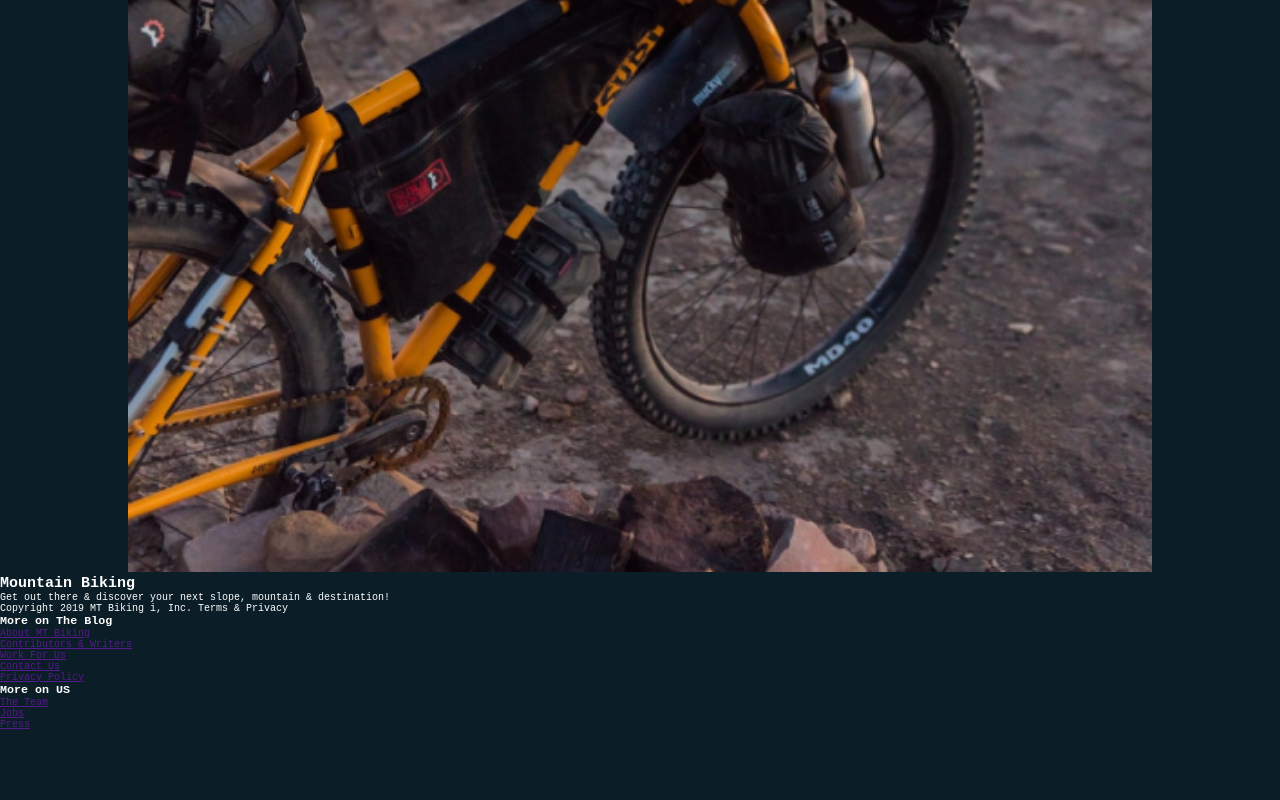
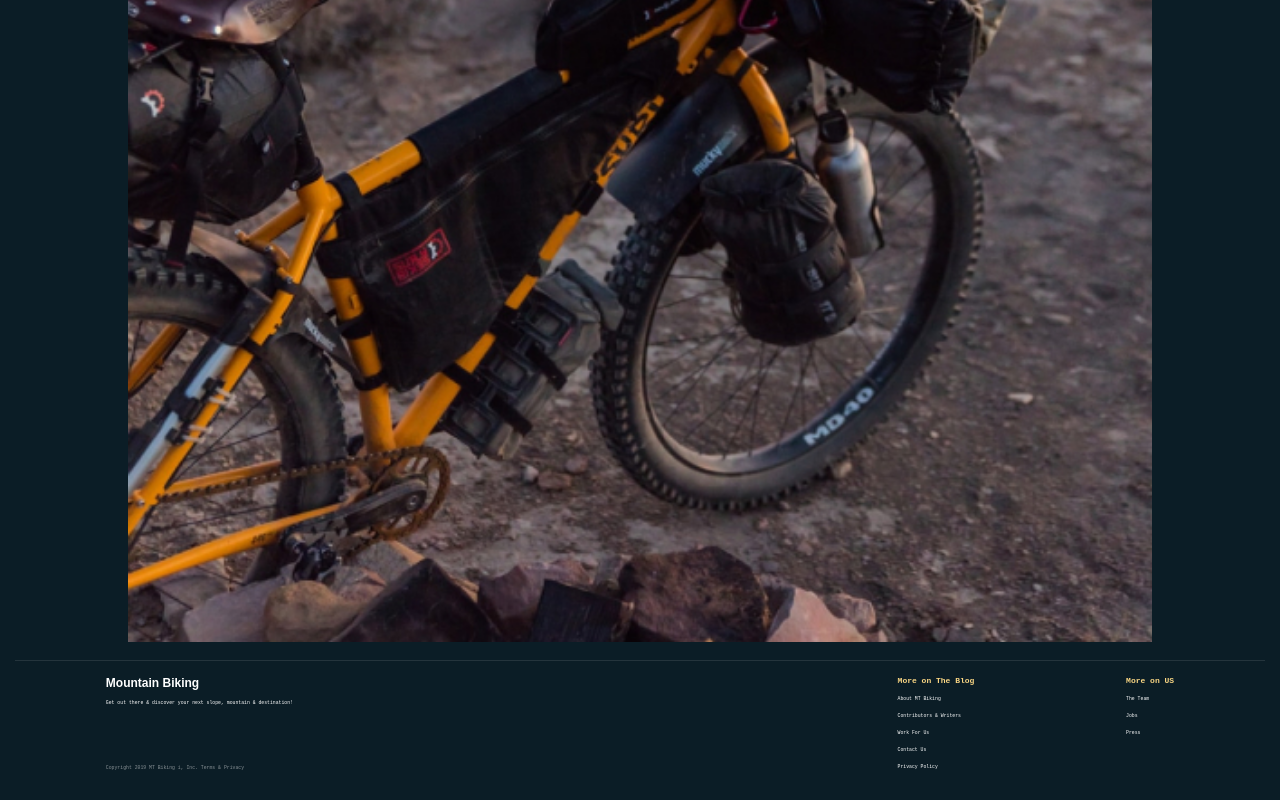
Before and after one commit to agufernndez/proyectoMTBiking, a website: page index.html in a window 1280 px wide. Shown: the part 3886-4686 px from the top of the page. Before the commit the page ends 4616 px from the top, so only its background shows below. Drawn offline with nearby package versions, Linux system fonts and the light colour scheme; a web font is replaced by a local one.

Commit message:
css footer

```diff
--- a/index.html
+++ b/index.html
@@ -144,17 +144,17 @@
     </main>
 
     <footer>
-         <section>
+         <section class="footerSection1">
             <div>
                 <h2>Mountain Biking</h2>
                 <p>Get out there & discover your next slope, mountain & destination!</p>
             </div>
-            <div>
+            <div class>
                 <p>Copyright 2019 MT Biking i, Inc. Terms & Privacy</p>
             </div>
          </section>
 
-         <section>
+         <section class="footerSection2">
             <h3>More on The Blog</h3>
             <ul>
                 <li>
@@ -175,7 +175,7 @@
             </ul>
          </section>
 
-         <section>
+         <section class="footerSection2">
             <h3>More on US</h3>
             <ul>
                 <li>
--- a/scss/style.scss
+++ b/scss/style.scss
@@ -126,6 +126,7 @@ main {
     }
 
     .mainContenido {
+        margin-top: 70px;
 
         article {
             width: 80vw;
@@ -192,3 +193,58 @@ main {
     }
 
 }
+
+footer {
+    display: flex;
+    justify-content: space-around;
+    padding: 15px;
+    margin: 15px;
+    // margin-top: 20px;
+    // padding-top: 20px;
+    font-size: 0.5rem;
+    border-top: 1px solid rgba(255, 255, 255, 0.1) ;
+    // color:;
+
+
+    .footerSection1 {
+        width: 50vw;
+        display: flex;
+        flex-direction: column;
+        justify-content: space-between;
+
+        h2 {
+            font-family: $AB;
+        }
+
+        p {
+            font-size: 0.3rem;
+            width: 35vw;
+            padding-top: 10px;
+        }
+
+        p:nth-child(1) {
+            opacity: 0.5;
+        }
+    }
+
+    .footerSection2 {
+        h3 {
+            font-size: 0.5rem;
+            color: $amarillo
+        }
+
+        ul {
+            list-style: none;
+
+            li {
+                padding-top: 8px;
+
+                a {
+                    color: $blanco;
+                    text-decoration: none;
+                    font-size: 0.3rem;
+                }
+            }
+        }
+    }
+}
```
Also changed, not shown: css/main.css.
